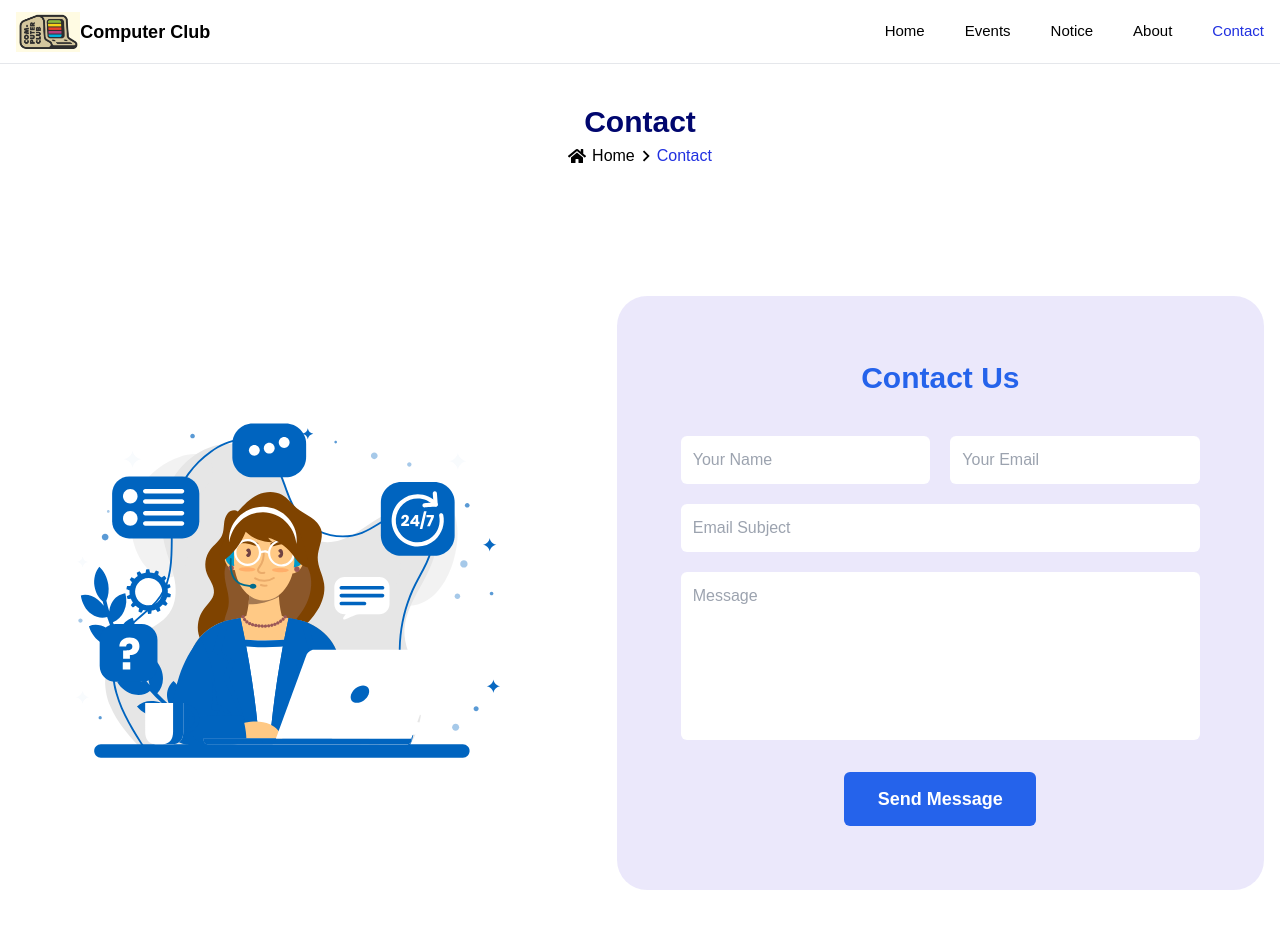
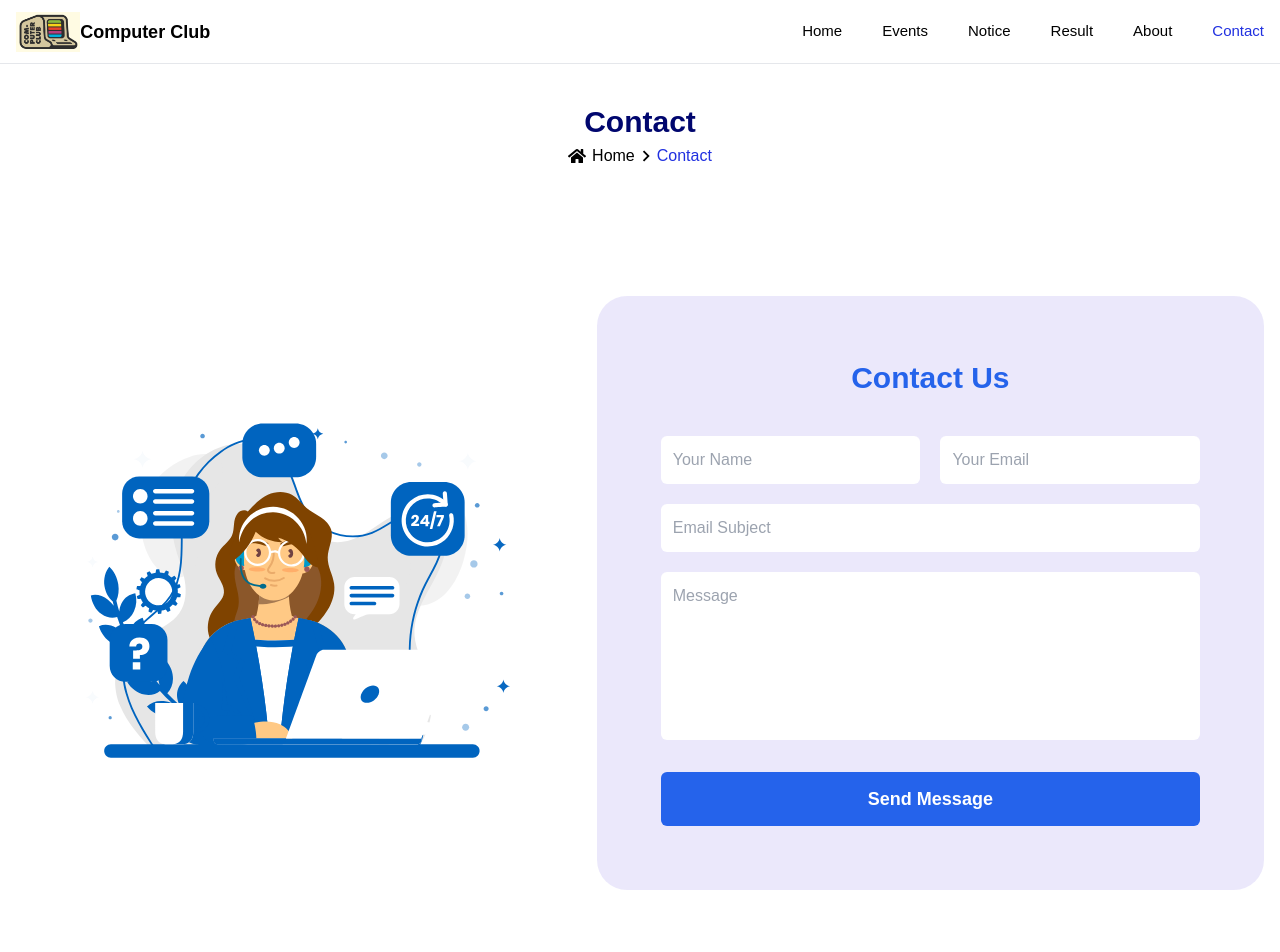
Before and after one commit to Shakiqurrahman/computer-club-spi, a React (Vite) app: page /contact in a window 1280 px wide. Shown: the top 952 px of the page. Built offline with nearby package versions, Linux system fonts and the light colour scheme.

Commit message:
contact updated

```diff
--- a/src/components/ContactForm.jsx
+++ b/src/components/ContactForm.jsx
@@ -4,7 +4,7 @@ import contactGIF from "../assets/GIF/contact.json";
 
 const ContactForm = () => {
   return (
-    <div className="flex flex-col lg:flex-row items-center justify-center sm:gap-20 gap-10">
+    <div className="flex flex-col lg:flex-row items-center justify-center sm:gap-10">
       <div className="w-full lg:w-[90%] flex justify-center">
         <Lottie animationData={contactGIF} />
       </div>
@@ -52,7 +52,7 @@ const ContactForm = () => {
         ></textarea>
         <button
           type="submit"
-          className="mt-3 py-3 px-4 w-48 mx-auto border border-transparent text-white bg-blue-600 hover:bg-white hover:text-blue-600 hover:border-blue-600 text-lg font-semibold  rounded-md duration-300 "
+          className="mt-3 py-3 px-4 w-full border border-transparent text-white bg-blue-600 hover:bg-white hover:text-blue-600 hover:border-blue-600  text-lg font-semibold  rounded-md duration-300 "
         >
           Send Message
         </button>
--- a/src/components/shared/Header.jsx
+++ b/src/components/shared/Header.jsx
@@ -23,6 +23,9 @@ const Header = () => {
               <NavLink to="/notice">Notice</NavLink>
             </li>
             <li className="hover:text-[#2030e0] duration-300">
+              <NavLink to="/result">Result</NavLink>
+            </li>
+            <li className="hover:text-[#2030e0] duration-300">
               <NavLink to="/about">About</NavLink>
             </li>
 
```
